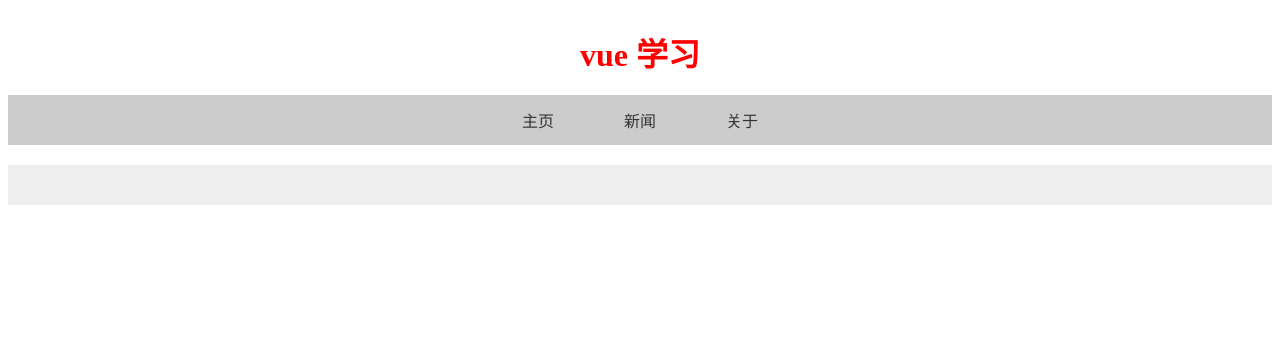
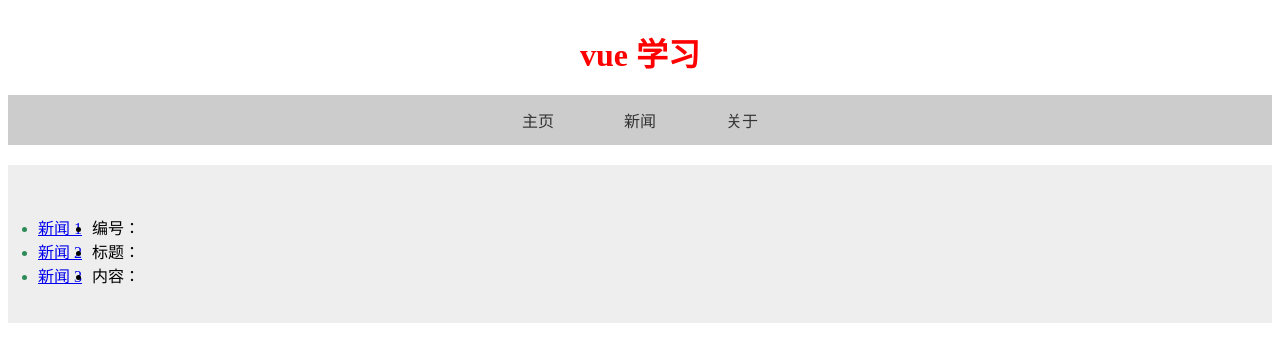
Before and after one commit to zzkrix/study, a Vue app in the folder vue/: page /news/detail in a window 1280 px wide. Before the commit this address had no page. Shown: the top 362 px of the page. Built offline with nearby package versions, Linux system fonts and the light colour scheme.

Commit message:
RouterLink传参

```diff
--- a/vue/src/App.vue
+++ b/vue/src/App.vue
@@ -5,19 +5,21 @@
 
         <!-- 导航区 -->
         <div class="navigate">
-            <router-link to="/">主页</router-link>
-            <router-link :to="{ name: 'xinwen' }">新闻</router-link>
-            <router-link to="/about">关于</router-link>
+            <RouterLink to="/">主页</RouterLink>
+            <RouterLink :to="{ name: 'xinwen' }">新闻</RouterLink>
+            <RouterLink to="/about">关于</RouterLink>
         </div>
 
         <!-- 展示区 -->
         <div class="main-content">
-            <router-view></router-view>
+            <RouterView></RouterView>
         </div>
     </div>
 </template>
 
-<script setup lang="ts"></script>
+<script setup lang="ts">
+import { RouterLink, RouterView } from "vue-router";
+</script>
 
 <style scoped>
 div.app {
--- a/vue/src/router/index.ts
+++ b/vue/src/router/index.ts
@@ -13,6 +13,18 @@ const router = createRouter({
             name: "xinwen",
             path: "/news",
             component: () => import("@/views/news.vue"),
+            children: [
+                {
+                    name: "xiangqing",
+                    path: "detail",
+                    component: () => import("@/views/detail.vue"),
+                },
+            ],
+        },
+        {
+            name: "guanyu",
+            path: "/about",
+            component: () => import("@/views/about.vue"),
         },
     ],
 });
--- /dev/null
+++ b/vue/src/views/about.vue
@@ -0,0 +1,22 @@
+<template>
+    <header>
+        <div class="wrapper">
+            <HelloWorld ref="son" msg="You did it!" />
+            <button @click="handleClick">测试</button>
+        </div>
+    </header>
+</template>
+
+<script setup lang="ts">
+import HelloWorld from "@/components/HelloWorld.vue";
+import { ref } from "vue";
+
+let son = ref();
+
+function handleClick() {
+    console.log("handleClick", son.value);
+    son.value.showH2();
+    son.value.a += 1;
+    son.value.b += 2;
+}
+</script>
--- /dev/null
+++ b/vue/src/views/detail.vue
@@ -0,0 +1,22 @@
+<template>
+    <ul class="news-list">
+        <li>编号：{{ query.id }}</li>
+        <li>标题：{{ query.title }}</li>
+        <li>内容：{{ query.content }}</li>
+    </ul>
+</template>
+<script lang="ts" setup name="detail">
+import { useRoute } from "vue-router";
+import { computed, toRefs } from "vue";
+
+let route = useRoute();
+
+// 错误的写法，会失去响应式
+// let query = route.query;
+
+// 正确的写法，不会失去响应式
+// let query = computed(() => route.query);
+let { query } = toRefs(route);
+</script>
+
+<style scoped></style>
--- a/vue/src/views/news.vue
+++ b/vue/src/views/news.vue
@@ -1,22 +1,59 @@
 <template>
-    <header>
-        <div class="wrapper">
-            <HelloWorld ref="son" msg="You did it!" />
-            <button @click="handleClick">测试</button>
+    <div class="news">
+        <!-- 导航区 -->
+        <ul>
+            <li v-for="news in newsList" :key="news.id">
+                <!-- 第一种传参写法 -->
+                <!-- <RouterLink
+                    :to="`/news/detail?id=${news.id}&title=${news.title}&content=${news.content}`"
+                    >{{ news.title }}</RouterLink
+                > -->
+
+                <!-- 第二种传参写法 -->
+                <RouterLink
+                    :to="{
+                        name: 'xiangqing',
+                        query: {
+                            id: news.id,
+                            title: news.title,
+                            content: news.content,
+                        },
+                    }"
+                    >{{ news.title }}</RouterLink
+                >
+            </li>
+        </ul>
+
+        <!-- 展示区 -->
+        <div class="news-content">
+            <RouterView></RouterView>
         </div>
-    </header>
+    </div>
 </template>
 
-<script setup lang="ts">
-import HelloWorld from "@/components/HelloWorld.vue";
-import { ref } from "vue";
+<script lang="ts" setup name="home">
+import { reactive } from "vue";
+import { RouterLink, RouterView } from "vue-router";
 
-let son = ref();
+let newsList = reactive([
+    { id: 1, title: "新闻 1", content: "新闻 1 的内容" },
+    { id: 2, title: "新闻 2", content: "新闻 2 的内容" },
+    { id: 3, title: "新闻 3", content: "新闻 3 的内容" },
+]);
+</script>
 
-function handleClick() {
-    console.log("handleClick", son.value);
-    son.value.showH2();
-    son.value.a += 1;
-    son.value.b += 2;
+<style scoped>
+.news {
+    display: flex;
 }
-</script>
+
+.news ul {
+    margin-top: 30px;
+    /* list-style: none; */
+    padding-left: 10px;
+}
+
+.news li::marker {
+    color: seagreen;
+}
+</style>
```
